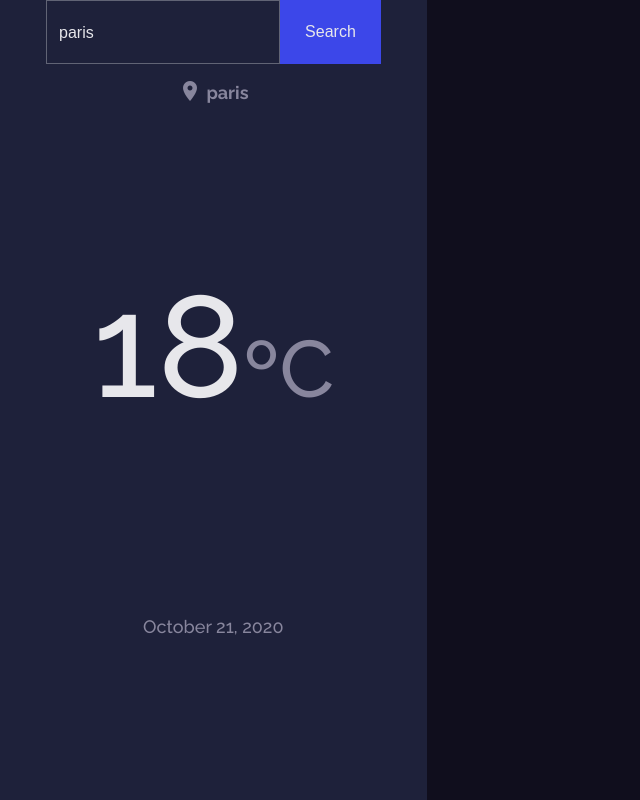
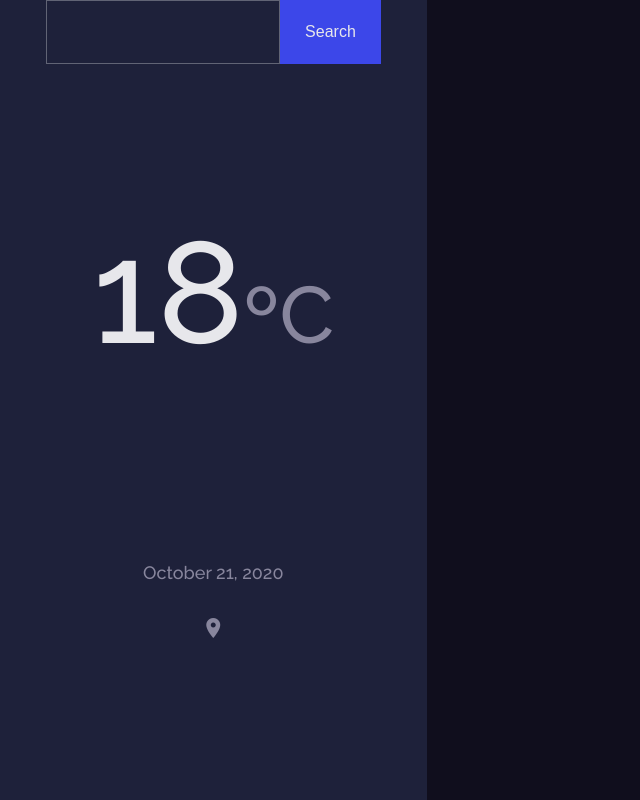
Before and after one commit to younessbennaj/weather-app-v1, a Vue app: page / in a window 1280 px wide. Shown: the whole page, without its empty margins (0-640 px from the left). Built offline with nearby package versions, Linux system fonts and the light colour scheme.

Commit message:
location is initialized with the value of the city parameter in Url

```diff
--- a/src/app.vue
+++ b/src/app.vue
@@ -79,7 +79,8 @@ const cities = ["Nice", "Lyon", "Paris"];
 export default {
   data() {
     return {
-      location: "paris",
+      //initialized with the value of the city parameter in Url
+      location: this.$route.params.location,
       temp,
       dateString,
       cities,
--- a/src/router.js
+++ b/src/router.js
@@ -7,7 +7,6 @@ Vue.use(Router);
 
 export default new Router({
     routes: [
-        { path: '/', name: 'home', component: App, exact: true },
-        { path: '/about', name: 'about', component: About, exact: true }
+        { path: '/currentWeather/:location', name: 'currentWeather', component: App, exact: true }
     ]
 })
--- a/src/views/WeatherWidget.vue
+++ b/src/views/WeatherWidget.vue
@@ -1,8 +1,8 @@
 <template>
     <div class="widget">
-        <h2 class="widget__location"><i class="material-icons icon">location_on</i> <span class="sidebar__location-text">{{location}}</span></h2>
         <p class="widget__temp">{{temp}}<span class="widget__temp--celcius">ºC</span></p>
         <p class="widget__date">{{dateString}}</p>
+        <h2 class="widget__location"><i class="material-icons icon">location_on</i> <span class="sidebar__location-text">{{location}}</span></h2>
     </div>
 </template>
 
```
